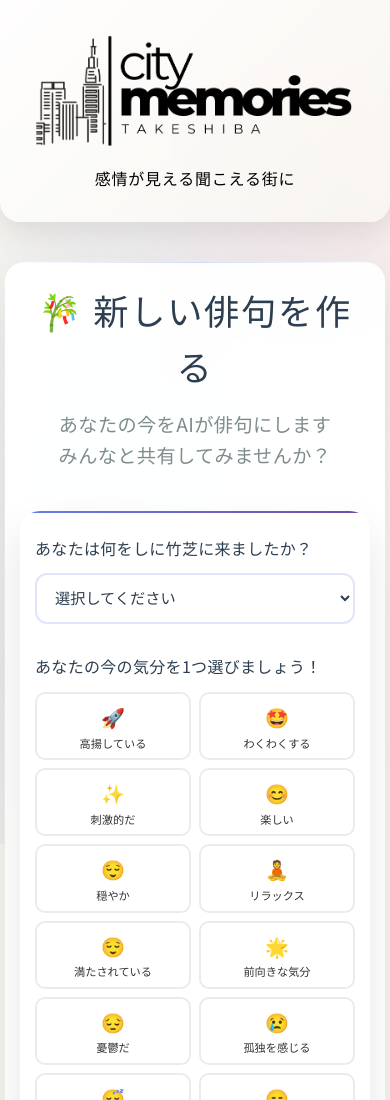
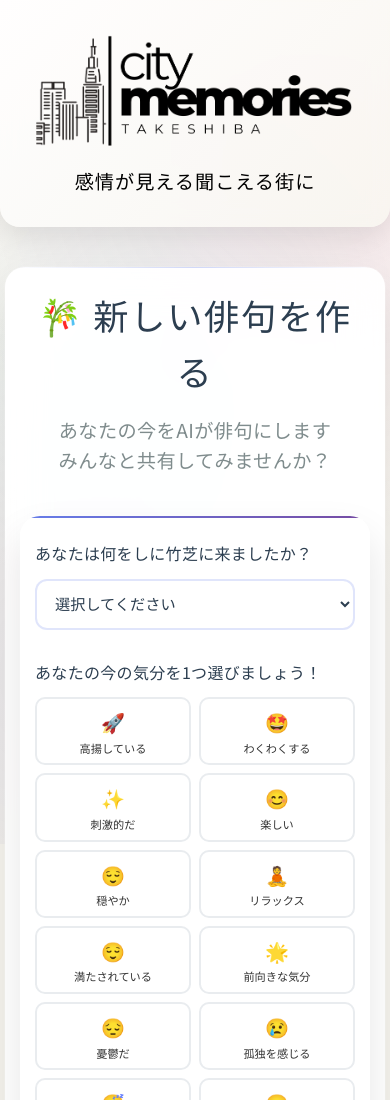
Before and after one commit to Yohhhhhh1220/TAKESHIBAMemories, a website: page public/index.html in a window 390 px wide. Shown: the top 1100 px of the page. Drawn offline with Linux system fonts and the light colour scheme; no server answers.

Commit message:
繧ｵ繝悶ち繧､繝医Ν縺ｮ繝輔か繝ｳ繝医し繧､繧ｺ繧貞､ｧ縺阪￥隱ｿ謨ｴ

```diff
--- a/public/styles.css
+++ b/public/styles.css
@@ -80,7 +80,7 @@ body::before {
 }
 
 .subtitle {
-    font-size: 1.6rem;
+    font-size: 2rem;
     font-weight: 300;
     color: #000000;
     letter-spacing: 0.05em;
@@ -706,7 +706,7 @@ body::before {
     }
 
     .subtitle {
-        font-size: 1.1rem;
+        font-size: 1.4rem;
     }
 
     .main {
@@ -899,7 +899,7 @@ body::before {
     }
 
     .subtitle {
-        font-size: 1rem;
+        font-size: 1.2rem;
     }
 
     .main {
```
